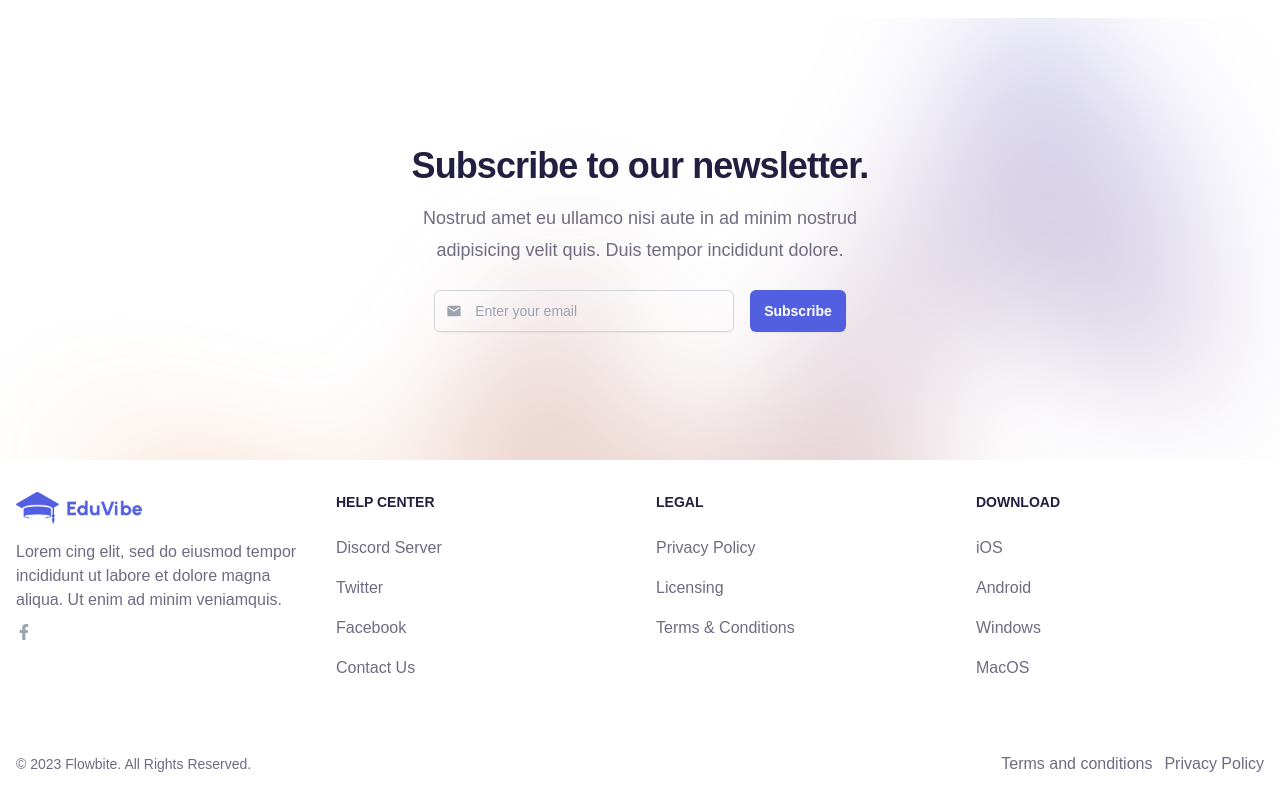
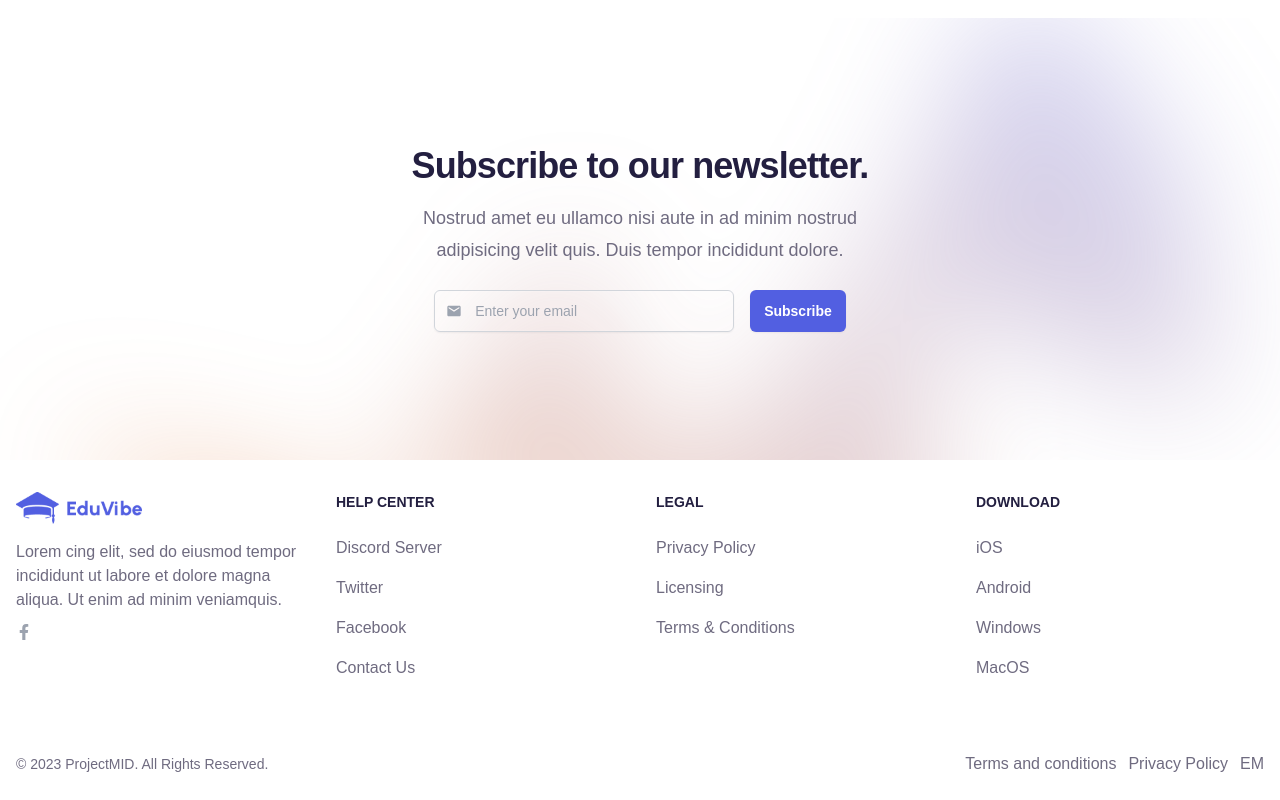
Before and after one commit to eranmadhuka/projectMid, a React (Create React App) app in the folder client/: page / in a window 1280 px wide. Shown: the part 3376-4176 px from the top of the page. Built offline with nearby package versions, Linux system fonts and the light colour scheme; some icons are missing.

Commit message:
Update quiz and footer section

```diff
--- a/client/src/components/Footer.js
+++ b/client/src/components/Footer.js
@@ -77,7 +77,7 @@ const Footer = () => {
                         </div>
                     </div>
                     <div class="px-4 py-6 md:flex md:items-center md:justify-between text-center">
-                        <span class="text-sm text-customGray dark:text-gray-300 sm:text-center">© 2023 Flowbite. All Rights Reserved.
+                        <span class="text-sm text-customGray dark:text-gray-300 sm:text-center">© 2023 ProjectMID. All Rights Reserved.
                         </span>
                         <div class="flex mt-4 gap-3 sm:justify-center md:mt-0 text-customGray dark:text-gray-400">
                             <Link to="/" className='hover:underline'>
@@ -85,6 +85,9 @@ const Footer = () => {
                             </Link>
                             <Link to="/" className='hover:underline'>
                                 Privacy Policy
+                            </Link>
+                            <Link to="https://my-portfolio-five-ecru-46.vercel.app/" className='hover:underline'>
+                                EM
                             </Link>
                         </div>
                     </div>
```
